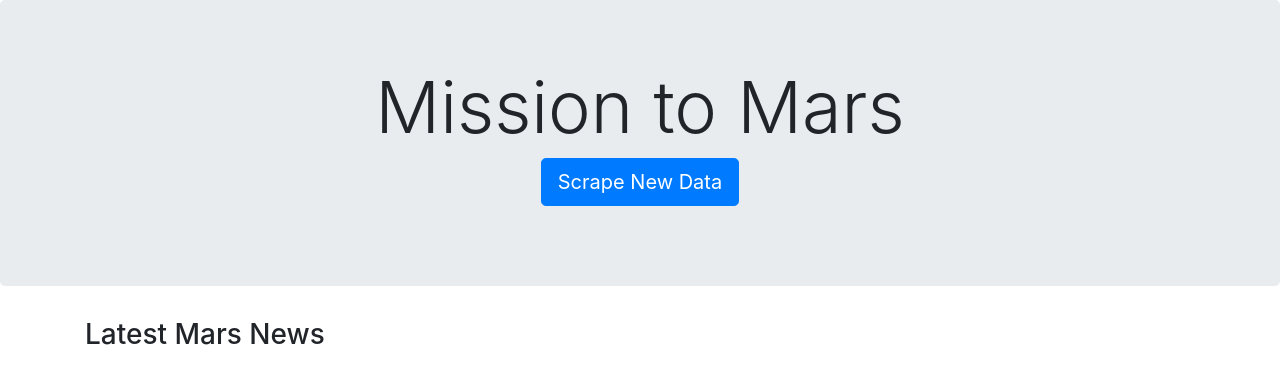
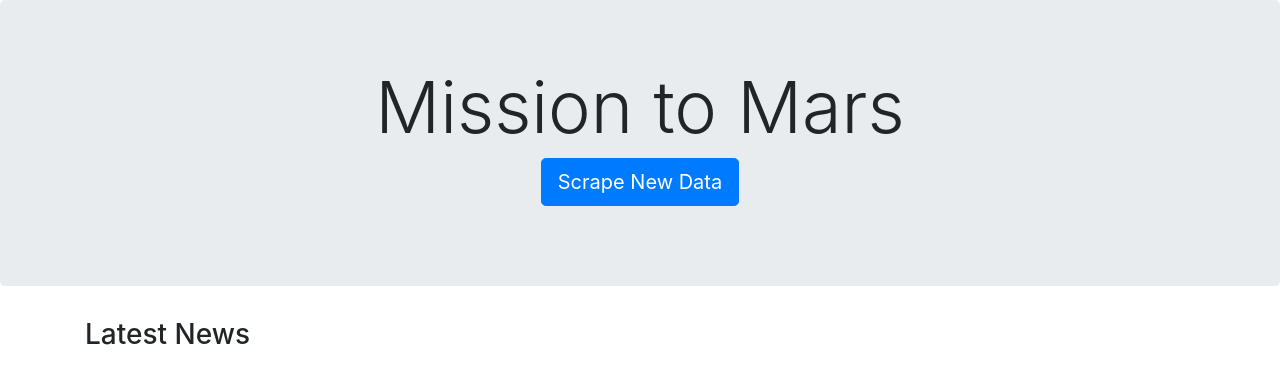
Before and after one commit to loganbonsignore/web-scraping, a Flask app: template Missions_to_Mars/templates/index.html in a window 1280 px wide. Shown: the top 365 px of the page. Run offline with Flask 2, Linux system fonts and the light colour scheme; the template is opened without the code that fills it, so the values that code supplies are empty; some libraries are stand-ins or nearby versions.

Commit message:
display edits

```diff
--- a/Missions_to_Mars/app.py
+++ b/Missions_to_Mars/app.py
@@ -1,7 +1,7 @@
 from flask import Flask, jsonify, render_template
 import scrape_mars
 import pymongo
-import random
+from random import randint
 from numpy import arange
 
 app = Flask(__name__)
@@ -12,9 +12,12 @@ db = client.mars_db.mission_to_mars
 def mars_data():
     scrape_mars.scrape()
     mars_data = db.find().sort([("_id", -1)]).limit(1)[0]
+    rand_int = randint(0,len(mars_data["news_titles"]))
+    news = mars_data["news_titles"][rand_int]
+    paragraphs = mars_data["news_paragraphs"][rand_int]
 
-    return render_template("index.html", news_titles=mars_data["news_titles"][0], \
-        news_paragraphs=mars_data["news_paragraphs"][0], \
+    return render_template("index.html", news_titles=news, \
+        news_paragraphs=paragraphs, \
         featured_image_url=mars_data["featured_image_url"], \
         table=mars_data["mars_facts_table_html"], \
         hemisphere_list=mars_data["hemisphere_list"]
--- a/Missions_to_Mars/static/css/style.css
+++ b/Missions_to_Mars/static/css/style.css
@@ -1,5 +1,5 @@
 #featured_image_container {
-    margin-bottom: 50px;
+    margin-bottom: 60px;
 }
 
 #latest_news_container {
--- a/Missions_to_Mars/templates/index.html
+++ b/Missions_to_Mars/templates/index.html
@@ -21,7 +21,7 @@
         <div class="container">
             <div class="row" id="latest_news_container">
                 <div class="col-12">
-                    <h3>Latest Mars News</h3>
+                    <h3>Latest News</h3>
                     <strong>{{news_titles}}</strong>
                     <p>{{news_paragraphs}}</p>
                 </div>
@@ -30,7 +30,7 @@
             <div id="featured_image_container">
                 <div class="row">
                     <article class="col-7">
-                        <h3>Featured Mars Image</h3>
+                        <h3>Featured Image</h3>
                         <img src={{featured_image_url}} alt="Latest Featured Image From Mars" height="100%" width="100%">
                     </article>
                     <article class="col-5">
```
